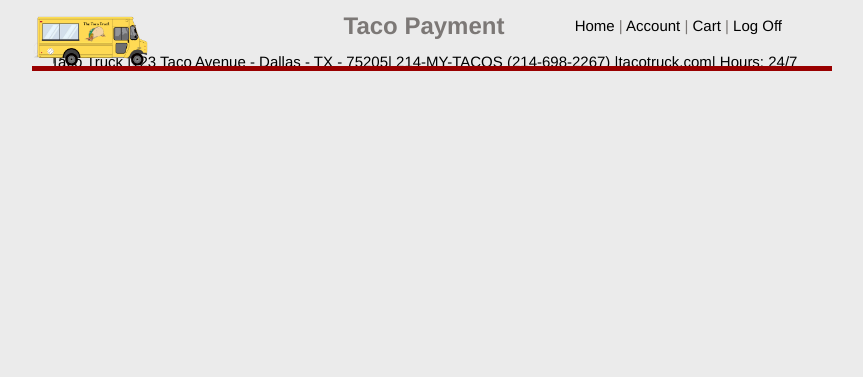
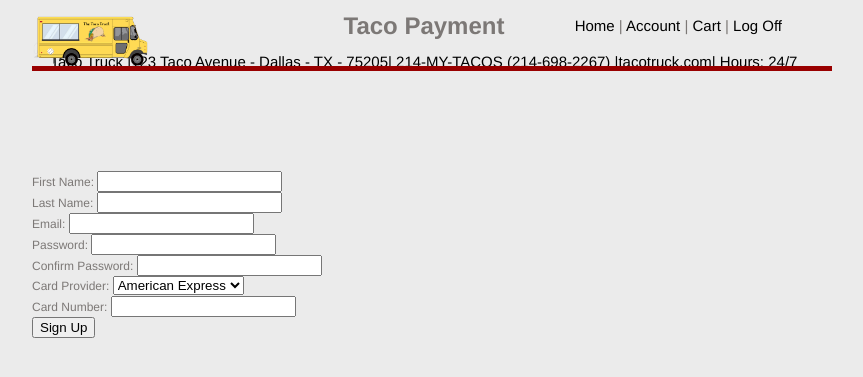
Before and after one commit to ntaylorbishop/TacoTruck, a PHP site: page /payment.php in a window 1280 px wide. Shown: the top 377 px of the page, without its empty margins (216-1079 px from the left). Run offline with PHP 8.4, Linux system fonts and the light colour scheme.

Commit message:
Added in form information

```diff
--- a/payment.php
+++ b/payment.php
@@ -16,6 +16,34 @@
 <div id="links"> <a href="#homepage">Home</a> | <a href="#account">Account</a> | <a href="#cart">Cart</a> | <a href="#logoff">Log Off</a>
     <div id="divider"></div>
   </div>
+  	<form name="payment" action="user.html" method="post">
+	  <div>First Name:
+	    <input type="text" id="fName" name="fName"/>
+	  </div>
+	  <div>Last Name:
+	    <input type="text" id="lName" name="lName"/>
+	  </div>
+	  <div>Email:
+	    <input type="email" id="email" name="email"/>
+	  </div>
+	  <div>Password:
+	    <input type="password" id="pwd" name="pwd"/>
+	  </div>
+	  <div>Confirm Password:
+	    <input type="password" id="pwdC" name="pwdC"/>
+	  </div>
+	  <div>Card Provider:
+	    <select id="ccType" name="ccType">
+	      <option value="AE">American Express</option>
+	      <option value="MC">MasterCard</option>
+	      <option value="V">Visa</option>
+	    </select>
+	  </div>
+	  <div>Card Number:
+	    <input type="text" id="ccNum" name="ccNum"/>
+	  </div>
+	  <input type="submit" id="register" name="register" value="Sign Up"/>
+	</form>
 </div>
 
 <h1 style="text-align:center">Taco Payment</h1>
```
